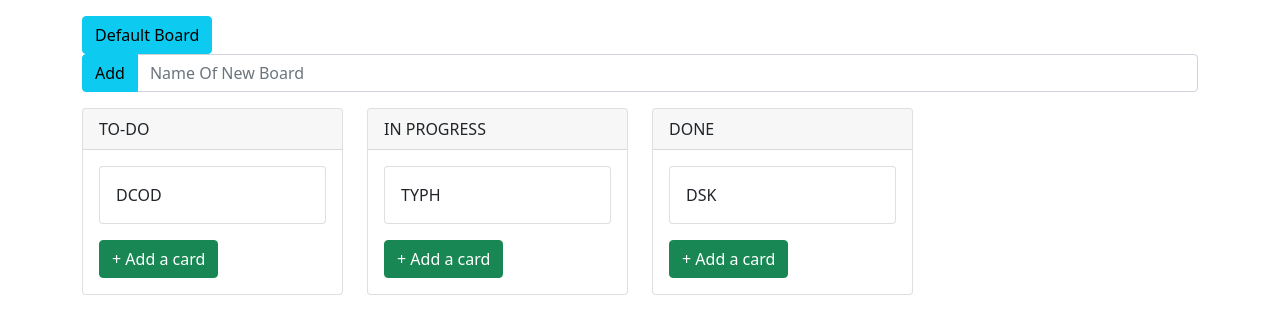
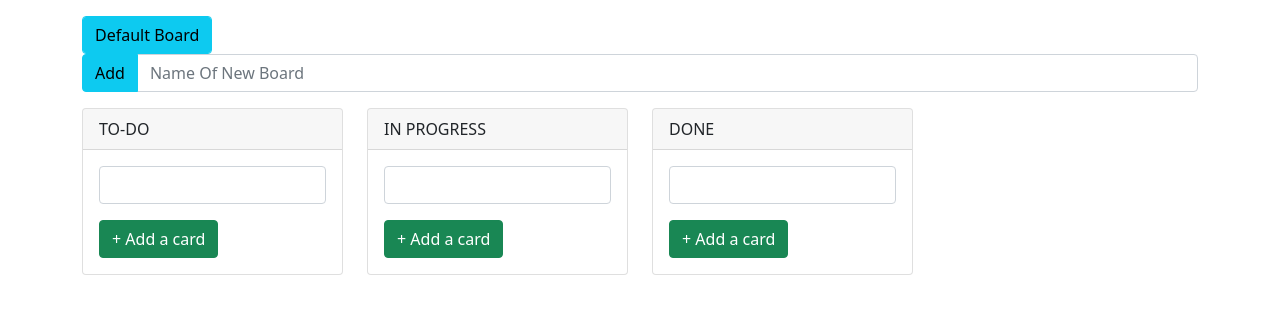
Before and after one commit to DKER2/Internship_Surer, a React (Create React App) app: page / in a window 1280 px wide. Shown: the top 334 px of the page. Built offline with nearby package versions, Linux system fonts and the light colour scheme.

Commit message:
Import Redux to Project and Change back to Fucntional Component Complete Headers

```diff
--- a/package.json
+++ b/package.json
@@ -9,8 +9,10 @@
     "bootstrap": "^5.1.3",
     "react": "^17.0.2",
     "react-dom": "^17.0.2",
+    "react-redux": "^7.2.6",
     "react-scripts": "5.0.0",
     "reactstrap": "^9.0.1",
+    "redux": "^4.1.2",
     "web-vitals": "^2.1.4"
   },
   "scripts": {
--- a/src/App.js
+++ b/src/App.js
@@ -1,10 +1,13 @@
 import Main from './components/Main';
+import {BOARDS} from './data/board.js';
+import { useSelector, useDispatch } from 'react-redux'
 function App() {
-  const columns = require('./data/board.json');
+  //console.log(useSelector((state) => state.BOARDS));
+  //const dispatch = useDispatch();
+  //dispatch({type: 'AddBoard', nameOfNewBoard: 'NEW BOARD'} );
   return (
     <div className="App">
-      <Main columns = {columns}/>
-
+      <Main/>
     </div>
   );
 }
--- a/src/components/Board.js
+++ b/src/components/Board.js
@@ -1,27 +1,24 @@
 import { Button } from 'bootstrap';
 import React, { Component } from 'react';
+import { useSelector } from 'react-redux';
 import { Row } from 'reactstrap';
 import Column from "./Column";
 
-class Board extends Component {
-    constructor(props) {
-        super(props);
-        //console.log(props);
-    }
+function Board(){
+    const BOARDS = useSelector((state) => state.BOARDS);
+    const displayedBoard = BOARDS.filter(BOARD => BOARD.display === "Yes");
+    const Table = () => displayedBoard[0].columns.map(column => {
+            return(<Column column = {column}/>)
+        }
+    );
 
+    return (
 
-    render (){
-        const Table = () => this.props.columns.map(column => {
-                return(<Column column = {column}/>)
-            }
-        );
+        <Row>
+            <Table/>
+        </Row>
 
-        return(
-            <Row>
-                <Table/>
-            </Row>
-        )
-    }
+    )
 
 }
 
--- a/src/components/Column.js
+++ b/src/components/Column.js
@@ -1,6 +1,6 @@
 import React, { Component } from 'react';
 import { Card, CardText, CardBody,
-     Button, CardHeader } from 'reactstrap';
+     Button, CardHeader, Input } from 'reactstrap';
 
 
 class Column extends Component{
@@ -10,27 +10,99 @@ class Column extends Component{
             cards: this.props.column.cards,
         };
         this.addCard = this.addCard.bind(this);
+        // this.changeCardText = this.changeCardText.bind(this);
+        this.changeCardState = this.changeCardState.bind(this);
+        this.setToChangeable = this.setToChangeable.bind(this);
     }
     // function addCard(){
     //     props.column.cards.push({text : "TYPH"});
     //     console.log(props.column.cards);
     // }
     addCard(){
-        var newState = this.state.cards;
-        newState.push({"text" : "TYPH"});
-        this.setState({cards: newState})
+        var newCards = this.state.cards;
+        var length = newCards.length;
+        var id = newCards[length-1].id + 0.1;
+        newCards.map(card => {
+            console.log(document.getElementById(card.id).value)
+            return(
+                card.text = document.getElementById(card.id).value
+            );
+        })
+
+        newCards.push({"id" : id, "text" : null, "changeable": "Yes"});
+        this.setState({cards: newCards})
     }
+
+
+
+
+    // changeCardText(e){
+    //     //console.log(e.key);
+    //     // console.log(this.state.cards);
+    //     // console.log(e.target.id);
+    //     // var cards = this.state.cards;
+    //     // cards.map(card => {
+    //     //     //console.log(card.id + "DM" + e.target.id);
+    //     //     if(card.id==e.target.id){
+    //     //         card.text = e.target.value;
+    //     //     }
+    //     // })
+    //     // this.setState({cards : cards});
+    // }
+    changeCardState(e){
+        if(e.key === "Enter"){
+            var cards = this.state.cards;
+            cards.map(card => {
+                //console.log(e.target.value)
+                if(card.id==e.target.id){
+                    card.text = e.target.value;
+                    card.changeable = "No";
+                }
+            })
+            this.setState({cards : cards});
+        }
+    }
+
+
+
+
+    setToChangeable(e){
+        var cards = this.state.cards;
+        cards.map(card => {
+            //console.log(card.id + "DM" + e.target.id);
+            if(card.id==e.target.id){
+                card.changeable = "Yes";
+            }
+        })
+        this.setState({cards : cards});
+    }
+
+
+
     render(){
         const CardList = () => this.state.cards.map(card => {
-                    return(
-                        <Card>
-                            <CardBody>
-                                <CardText>
-                                    {card.text}
-                                </CardText>
-                            </CardBody>
-                        </Card>
-                    );
+                    if(card.changeable=="No"){
+                        return(
+                            <div>
+                                <Input type="button" id={card.id} value={card.text} onClick={e => this.setToChangeable(e)}></Input>
+                                <p></p>
+                            </div>
+
+                        );
+                    }
+
+
+
+                    else{
+                        return(
+                            <div>
+                                <Input type="textarea" id={card.id} defaultValue={card.text} onKeyDown={e => this.changeCardState(e)}></Input>
+                                <p></p>
+                            </div>
+
+                        );
+                    }
+
                 })
 
         return(
--- a/src/components/Header.js
+++ b/src/components/Header.js
@@ -1,71 +1,49 @@
-import React, {Component} from 'react';
-import { Form, FormGroup, Label, Input, Container, Button, Row } from 'reactstrap';
-class Headers extends Component{
-    constructor(props){
-        super(props);
-        this.state = {
-            Boards: [{id: 1,
-                            nameOfBoard: "Default Board"}
-                        ],
-            newBoardName: null
-        };
-        this.changeNameOfBoard = this.changeNameOfBoard.bind(this);
-        this.addNewBoard = this.addNewBoard.bind(this);
-        this.updateMessage = this.updateMessage.bind(this);
+import React, {Component, useState} from 'react';
+import { Form, FormGroup, Label, Input, Container, Button, Row, ButtonGroup } from 'reactstrap';
+import {useDispatch, useSelector} from 'react-redux';
+function fetchNameOfBoardsFromUI(BOARDS){
+    BOARDS.map(Board => {
+        //console.log(document.getElementById(Board.id).value);
+        return(
+            Board.name = document.getElementById(Board.id).value
+        );
+    })
+    //console.log(BOARDS);
+    return BOARDS;
 }
-    changeNameOfBoard(e){
-        e.preventDefault();
-        e.target.tagName = "INPUT";
-        //this
-        this.setState({nameOfBoards: ["cac"]})
-    }
-    addNewBoard(){
-        if(this.state.newBoardName==null){
-
+function Headers(){
+    const [newBoardName, setNewBoardName] = useState("");
+    const [trigger,setTrigger] = useState(true);
+    const BOARDS = useSelector(state => state.BOARDS);
+    const dispatch = useDispatch();
+    //console.log(this.state.newBoardName);
+    const ButtonList = () => BOARDS.map(Board => {
+        if(Board.changeable==="No"){
+            return(<Input type="button" id={Board.id} className = "btn-info" value={Board.name} onClick={(e) => {dispatch({type:"EnableChangingNameOfBoard", nameOfBoard: e.target.value});setTrigger(!trigger)}}></Input>);
         }
         else{
-            var newBoards = this.state.Boards;
-            var nameOfBoard = this.state.newBoardName;
-            var id = newBoards.length + 1;
-            var flag = true;
-            for(var i = 0; i < this.state.Boards.length; i++){
-                if(this.state.Boards[i].nameOfBoard===nameOfBoard){
-                    flag = false;
-                    alert("Name " + nameOfBoard +" have been used");
-                }
-            }
-            if(flag){
-                this.state.Boards.push({id : id, nameOfBoard: nameOfBoard});
-                this.setState({Boards : newBoards})
+            return(<Input type="textarea" id={Board.id} defaultValue={Board.name} ></Input>);
         }
 
-        }
-        console.log(this.state.newBoardName);
-    }
-    updateMessage(e){
-        console.log(this.state.Boards);
-        this.setState({
-            newBoardName: e.target.value,
-        })
-    }
-    render(){
-        console.log(this.state.newBoardName);
-        const ButtonList = () => this.state.Boards.map(Board => {return(
-            <Button className = "btn-info" onClick={e => this.changeNameOfBoard(e)} id = {Board.id}>{Board.nameOfBoard}</Button>
-        )});
+    });
+
+
     return(
         <Container>
+            <ButtonGroup>
+                <ButtonList/>
+            </ButtonGroup>
 
-                <ButtonList/>
             <div className = "input-group">
-                    <Button className = "btn-info" onClick={() => this.addNewBoard()}>Add</Button>
-                    <Input type="text" placeholder='Name Of New Board' onChange={(e) => this.updateMessage(e)} value={this.state.newBoardName}></Input>
+                <Button className = "btn-info" onClick={() => dispatch({type:"AddBoard", nameOfBoard: newBoardName})}>Add</Button>
+                <Input type="text" placeholder='Name Of New Board' onChange={(e) => {setNewBoardName(e.target.value);dispatch({type:"UpdateBOARDS", BOARDS: fetchNameOfBoardsFromUI(BOARDS)}) }} value={newBoardName}></Input>
+
             </div>
 
         </Container>
 
     )
-    }
+
 }
 
 export default Headers
--- a/src/components/Main.js
+++ b/src/components/Main.js
@@ -12,10 +12,9 @@ class Main extends Component{
                 <Header/>
                 <p></p>
                 <div className='container'>
-                    <Board columns = {this.props.columns}/>
+                    <Board/>
                 </div>
             </div>
-
         );
     }
 }
--- /dev/null
+++ b/src/data/board.js
@@ -0,0 +1,42 @@
+export const BOARDS = [
+        {
+            name : "Default Board",
+            display: "Yes",
+            id: "Board1",
+            changeable: "No",
+            columns: [
+            {
+            id : "Column1",
+            columnTitle: "TO-DO",
+            cards: [
+                {
+                    id : "Column1Card1",
+                    text : "",
+                    changeable: "No"
+                }
+            ]},
+            {
+            id : "Column2",
+            columnTitle: "IN PROGRESS",
+            cards: [
+                {
+                    id : "Column2Card1",
+                    text : "",
+                    changeable: "No"
+                }
+            ]},
+            {
+            id : "Column3",
+            columnTitle: "DONE",
+            cards: [
+                {
+                    id : "Column3Card1",
+                    text : "",
+                    changeable: "No"
+                }
+            ]}
+
+            ]
+        }
+
+    ]
--- a/src/data/board.json
+++ /dev/null
@@ -1,29 +0,0 @@
-[
-    {"id" : 1,
-    "columnTitle": "TO-DO",
-    "cards": [
-        {
-            "text" : "DCOD"
-        }
-    ]},
-    {
-    "id" : 2,
-    "columnTitle": "IN PROGRESS",
-    "cards": [
-        {
-            "text" : "TYPH"
-        }
-    ]},
-    {
-    "id" : 3,
-    "columnTitle": "DONE",
-    "cards": [
-        {
-            "text" : "DSK"
-        }
-    ]}
-
-
-
-
-]
--- a/src/index.js
+++ b/src/index.js
@@ -4,10 +4,15 @@ import './index.css';
 import App from './App';
 import reportWebVitals from './reportWebVitals';
 import 'bootstrap/dist/css/bootstrap.min.css';
+import { Provider } from 'react-redux';
+import { ConfigureStore } from './redux/configureStore';
+const  store = ConfigureStore();
 ReactDOM.render(
-  <React.StrictMode>
-    <App />
-  </React.StrictMode>,
+  <Provider store = {store}>
+    <React.StrictMode>
+      <App />
+    </React.StrictMode>
+  </Provider>,
   document.getElementById('root')
 );
 
--- /dev/null
+++ b/src/redux/configureStore.js
@@ -0,0 +1,9 @@
+import { createStore } from 'redux';
+import { Reducer, initialState } from './reducer';
+
+export const ConfigureStore = () => {
+    const store = createStore(
+        Reducer, initialState
+    );
+    return store;
+}
--- /dev/null
+++ b/src/redux/reducer.js
@@ -0,0 +1,112 @@
+import {BOARDS} from '../data/board.js';
+
+
+export const initialState = {
+    BOARDS
+};
+
+export const Reducer = (state, action) => {
+    switch (action.type){
+        case "AddBoard": {
+            if(action.nameOfBoard===""){
+                return state;
+            }
+            let newBoards = state.BOARDS;
+            let flag = true;
+            for(let i = 0; i < newBoards.length; i++){
+                if(newBoards[i].name===action.nameOfBoard){
+                    flag = false;
+                    alert("Board " + action.nameOfBoard + " have been used");
+                    return state;
+                }
+            }
+            var id = "Board" + (newBoards.length + 1).toString();
+            console.log(state.BOARDS);
+            if(flag){
+
+                return{
+                    ...state,
+                    BOARDS: [...state.BOARDS,
+                    {
+                        name : action.nameOfBoard,
+                        display: "No",
+                        id: id,
+                        changeable: "No",
+                        columns: [
+                        {
+                        id : "Column1",
+                        columnTitle: "TO-DO",
+                        cards: [
+                            {
+                                id : "Column1Card1",
+                                text : "",
+                                changeable: "No"
+                            }
+                        ]},
+                        {
+                        id : "Column2",
+                        columnTitle: "IN PROGRESS",
+                        cards: [
+                            {
+                                id : "Column2Card1",
+                                text : "",
+                                changeable: "No"
+                            }
+                        ]},
+                        {
+                        id : "Column3",
+                        columnTitle: "DONE",
+                        cards: [
+                            {
+                                id : "Column3Card1",
+                                text : "",
+                                changeable: "No"
+                            }
+                        ]}
+
+                        ]
+                    }]
+                };
+
+
+            }
+
+
+
+        }
+
+
+
+        case "EnableChangingNameOfBoard": {
+            var Boards = state.BOARDS;
+            Boards.map(Board => {
+                if(Board.name === action.nameOfBoard){
+                    Board.changeable = "Yes";
+                }
+            });
+            // console.log(action.nameOfBoard);
+            // console.log(Boards);
+            console.log(state.BOARDS);
+            return{
+                ...state,
+                BOARDS: Boards
+            }
+
+        }
+
+        case "UpdateBOARDS":
+            console.log(action.BOARDS);
+            return{
+                ...state,
+                BOARDS: action.BOARDS
+            }
+
+
+        default:
+            return state;
+
+
+
+
+    }
+}
```
Also changed, not shown: 1 other file (tests, documents, lock files or other folders). Lines whose indentation alone changed are shown as unchanged.
